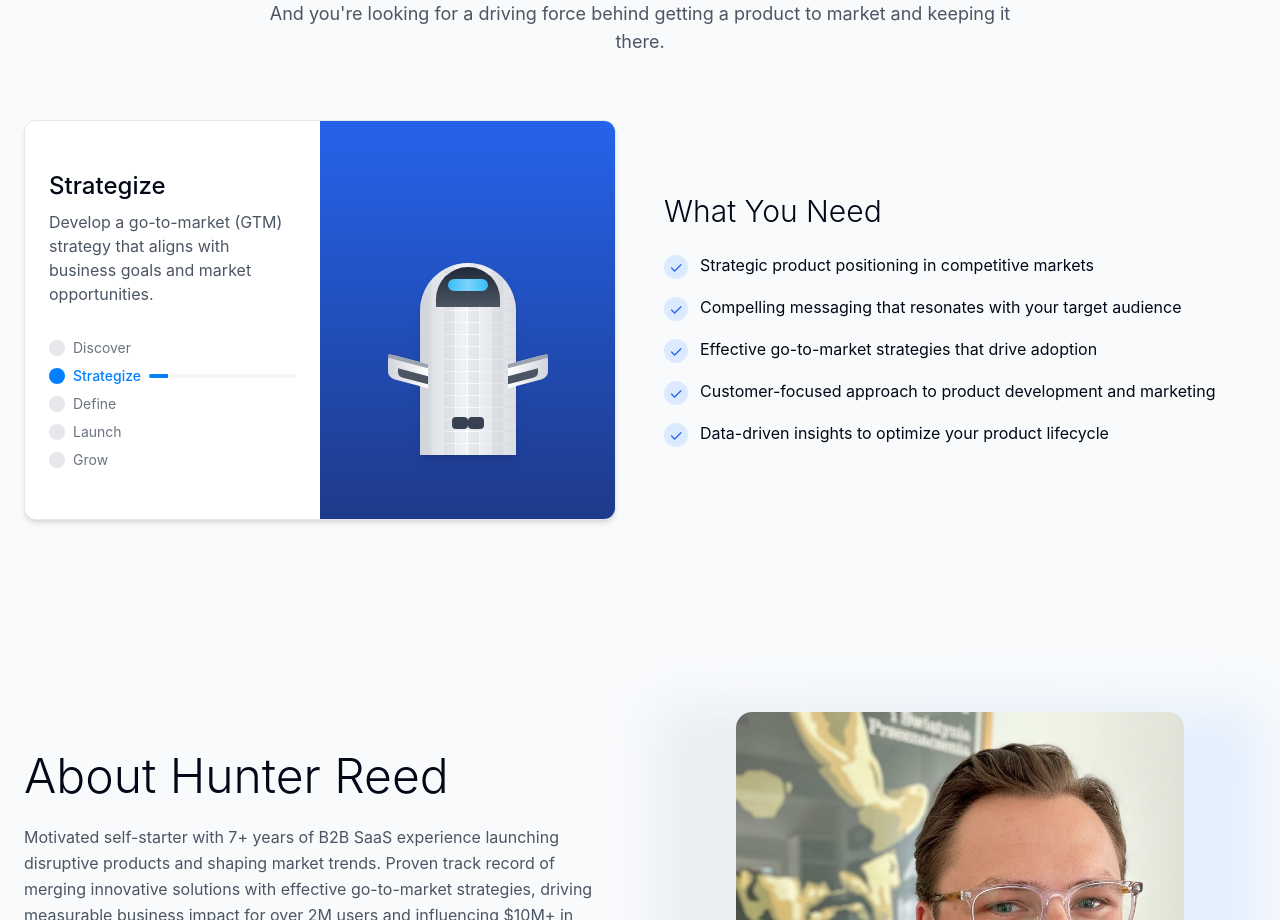
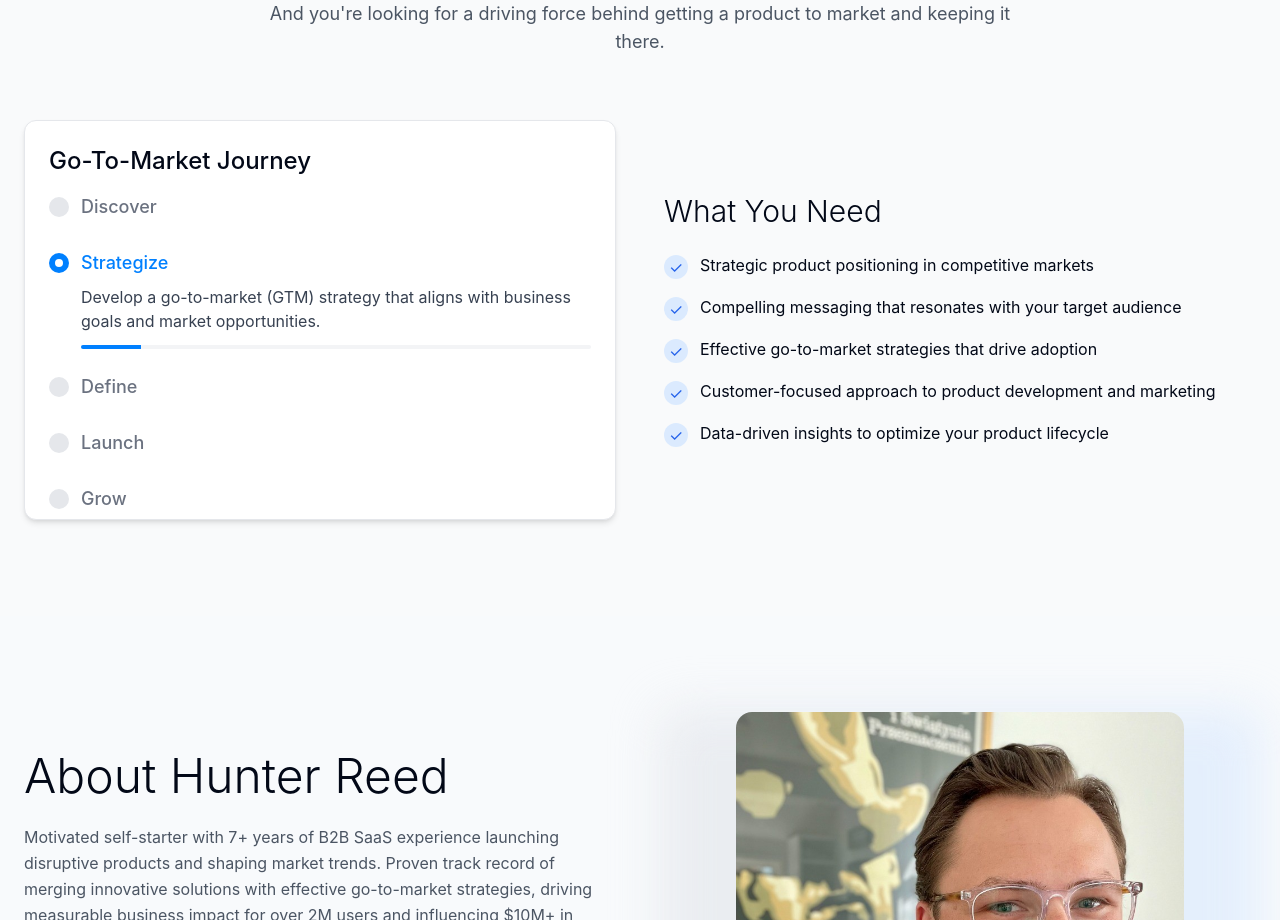
Before and after one commit to ReedInnovate/reedinnovatellc-mainsite, a React (Vite) app: page / in a window 1280 px wide. Shown: the part 960-1880 px from the top of the page. Built offline with nearby package versions, Linux system fonts and the light colour scheme; a web font is replaced by a local one.

Commit message:
Replace animation in You Section
Replaces the existing animation in the You Section with a new Go-To-Market Journey animation.

```diff
--- a/src/components/sections/YouSection.tsx
+++ b/src/components/sections/YouSection.tsx
@@ -1,8 +1,62 @@
 
 import AnimatedSection from '@/components/AnimatedSection';
-import RocketAnimation from '@/components/RocketAnimation';
+import { useState, useEffect } from 'react';
+import { cn } from '@/lib/utils';
+
+type Stage = 'discover' | 'strategize' | 'define' | 'launch' | 'grow';
+
+interface StageInfo {
+  title: Stage;
+  description: string;
+}
+
+const stages: StageInfo[] = [
+  {
+    title: 'discover',
+    description: 'Gather insights to understand the market, customers, and competitive landscape.'
+  },
+  {
+    title: 'strategize',
+    description: 'Develop a go-to-market (GTM) strategy that aligns with business goals and market opportunities.'
+  },
+  {
+    title: 'define',
+    description: 'Craft and refine messaging, positioning, and assets for a compelling launch.'
+  },
+  {
+    title: 'launch',
+    description: 'Execute the go-to-market plan and introduce the product to the target audience.'
+  },
+  {
+    title: 'grow',
+    description: 'Drive ongoing adoption, retention, and expansion.'
+  }
+];
 
 const YouSection = () => {
+  const [currentStage, setCurrentStage] = useState<Stage>('discover');
+  const [progress, setProgress] = useState(0);
+
+  useEffect(() => {
+    const stageIndex = stages.findIndex(s => s.title === currentStage);
+
+    const interval = setInterval(() => {
+      setProgress(prev => {
+        if (prev >= 100) {
+          // Move to next stage or loop back to the first
+          const nextIndex = (stageIndex + 1) % stages.length;
+          setCurrentStage(stages[nextIndex].title);
+          return 0;
+        }
+        return prev + 1;
+      });
+    }, 56); // Keep the same speed as the original animation
+
+    return () => clearInterval(interval);
+  }, [currentStage]);
+
+  const stageInfo = stages.find(s => s.title === currentStage) || stages[0];
+
   return (
     <AnimatedSection id="you" className="bg-gray-50 py-24">
       <div className="container mx-auto px-4 md:px-6">
@@ -15,7 +69,50 @@ const YouSection = () => {
 
         <div className="grid grid-cols-1 lg:grid-cols-2 gap-12 items-center">
           <div className="order-2 lg:order-1">
-            <RocketAnimation />
+            <div className="h-[400px] w-full border border-gray-200 rounded-xl overflow-hidden shadow-md bg-white">
+              <div className="flex flex-col h-full p-6">
+                <h3 className="text-2xl font-medium mb-4">Go-To-Market Journey</h3>
+
+                <div className="flex flex-col gap-6 flex-grow">
+                  {stages.map(stage => (
+                    <div key={stage.title} className="flex flex-col">
+                      <div className="flex items-center gap-3 mb-1">
+                        <div
+                          className={cn(
+                            "w-5 h-5 rounded-full flex items-center justify-center flex-shrink-0",
+                            stage.title === currentStage ? "bg-primary" : "bg-gray-200"
+                          )}
+                        >
+                          {stage.title === currentStage && (
+                            <div className="w-2 h-2 bg-white rounded-full" />
+                          )}
+                        </div>
+                        <span
+                          className={cn(
+                            "text-lg capitalize font-medium",
+                            stage.title === currentStage ? "text-primary" : "text-gray-500"
+                          )}
+                        >
+                          {stage.title}
+                        </span>
+                      </div>
+
+                      {stage.title === currentStage && (
+                        <div className="ml-8 mt-1">
+                          <p className="text-gray-700">{stage.description}</p>
+                          <div className="h-1 bg-gray-100 rounded-full mt-3 overflow-hidden">
+                            <div
+                              className="h-full bg-primary transition-all duration-200"
+                              style={{ width: `${progress}%` }}
+                            />
+                          </div>
+                        </div>
+                      )}
+                    </div>
+                  ))}
+                </div>
+              </div>
+            </div>
           </div>
           <div className="space-y-6 order-1 lg:order-2">
             <h3 className="text-3xl font-light">What You Need</h3>
```
